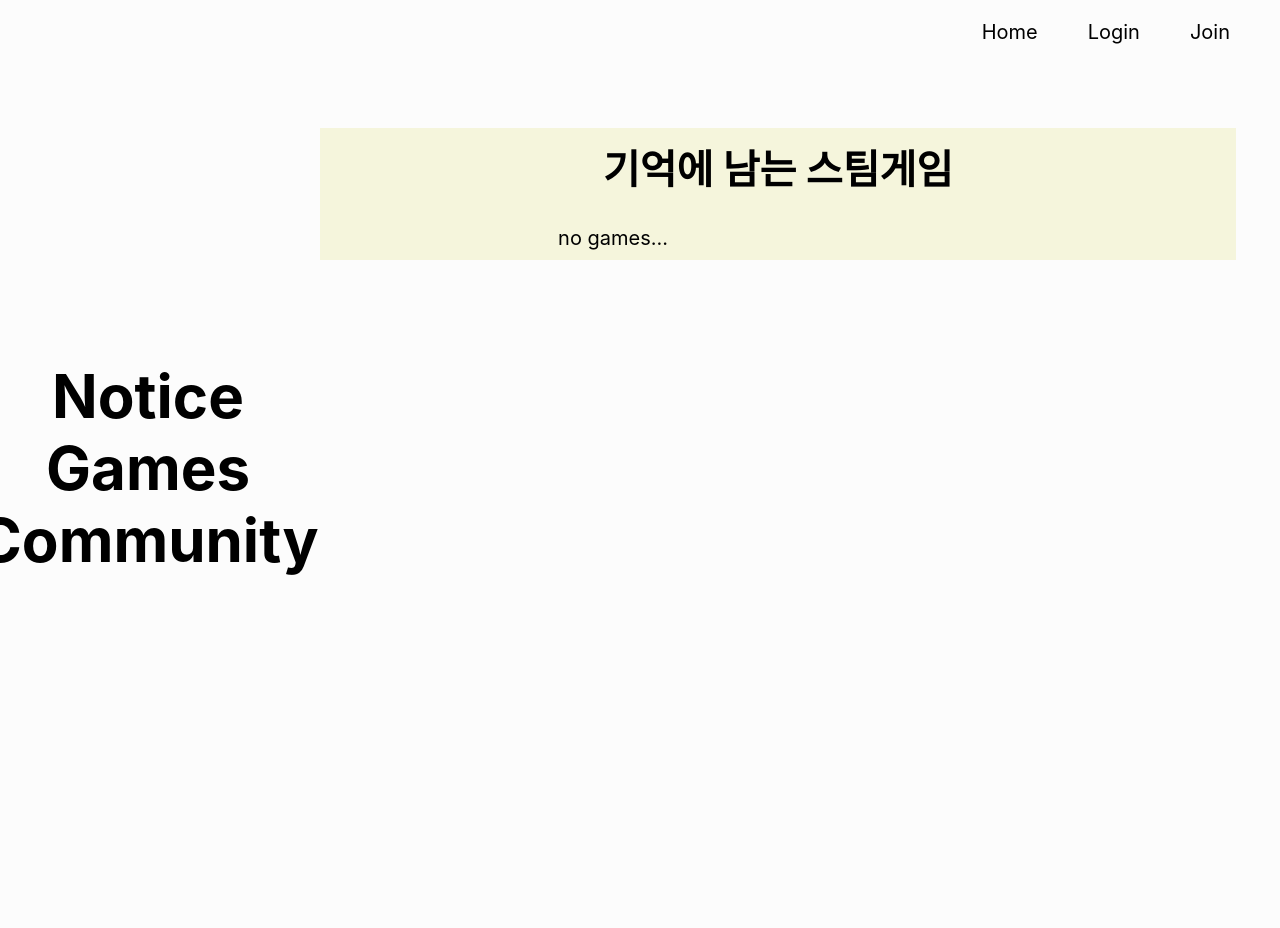
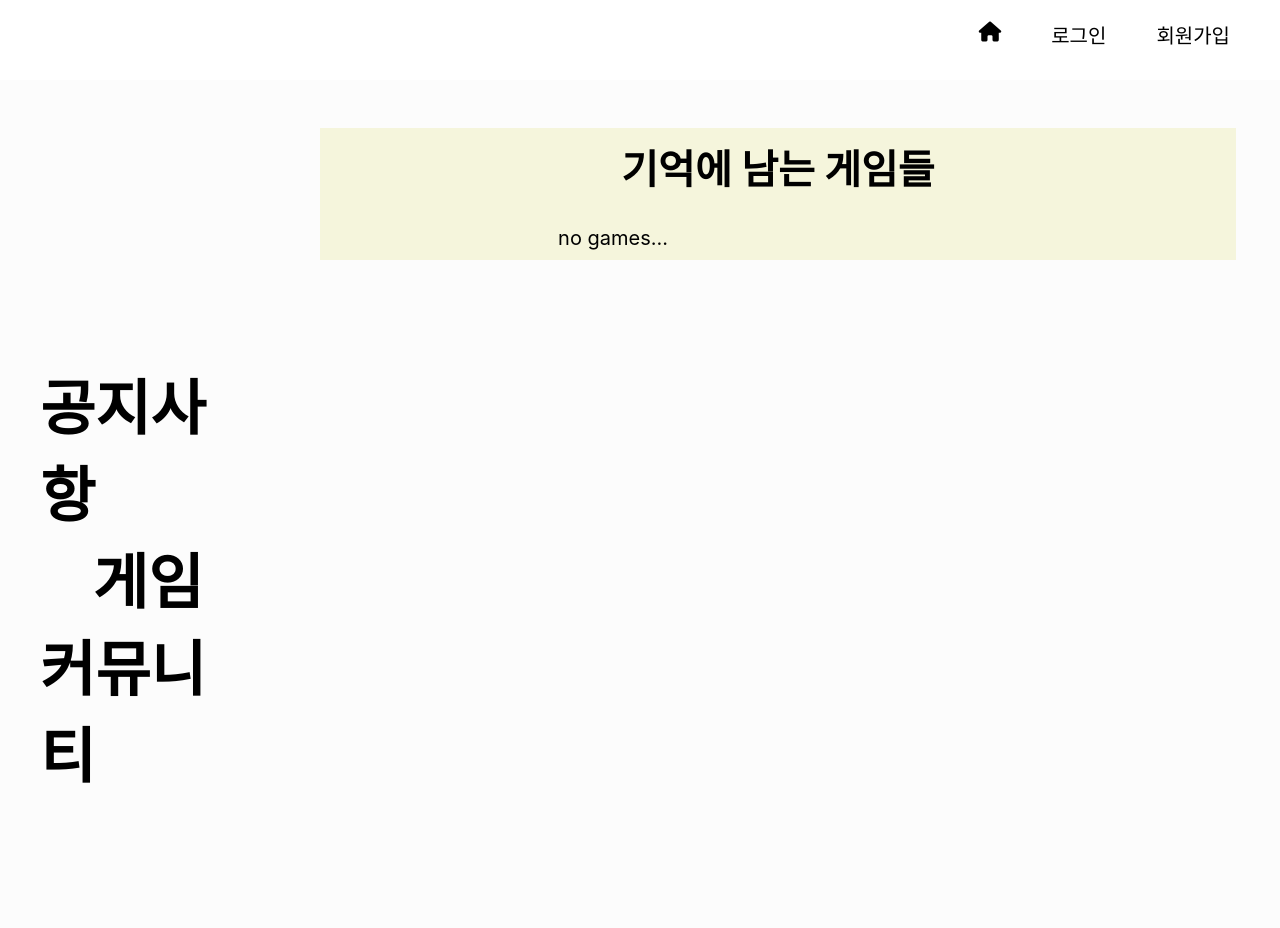
Before and after one commit to Juzdalua/memorable-games, a Node server app: page /games/ in a window 1280 px wide. Run offline with Node 20, Linux system fonts and the light colour scheme; data that the repository does not hold is empty; some libraries are stand-ins or nearby versions.

Commit message:
Change kor from eng

```diff
--- a/src/views/games/games-list.pug
+++ b/src/views/games/games-list.pug
@@ -3,7 +3,7 @@ include ../mixins/games-mixin.pug
 
 block content
     div.main__header
-        span 기억에 남는 스팀게임
+        span 기억에 남는 게임들
 
     if loggedIn && loggedInUser.grade === 0
         div.notice-maseter__write
--- a/src/views/layouts/base.pug
+++ b/src/views/layouts/base.pug
@@ -11,26 +11,26 @@ html(lang="en")
         nav.nav-topbar
             ul.nav-topbar__main
                 li
-                    a(href="/") Home
+                    a.fas.fa-home(href="/")
                 if !loggedIn
                     li
-                        a(href="/login") Login
+                        a(href="/login") 로그인
                     li
-                        a(href="/join") Join
+                        a(href="/join") 회원가입
                 else
                     li
                         a(href=`/user/${loggedInUser.userid}`) #{loggedInUser.userid}
                     li
-                        a(href="/logout") Logout
+                        a(href="/logout") 로그아웃
 
         nav.nav-sidebar
             ul.nav-sidebar__main
                 li
-                    a(href="/notice") Notice
+                    a(href="/notice") 공지사항
                 li
-                    a(href="/games") Games
+                    a(href="/games") 게임
                 li
-                    a(href="/community") Community
+                    a(href="/community") 커뮤니티
 
         main
             block content
--- a/src/views/styles/style.css
+++ b/src/views/styles/style.css
@@ -25,11 +25,16 @@ a:visited{
     top:0;
     right:0;
     position: fixed;
-    height: 20%;
+    height: 10%;
+    background-color: white;
+    width: 100%;
+    display: flex;
+    justify-content: flex-end;
 }
 .nav-topbar__main {
     list-style: none;
     display: flex;
+
 }
 .nav-topbar__main li{
     margin-right: 50px;
```
